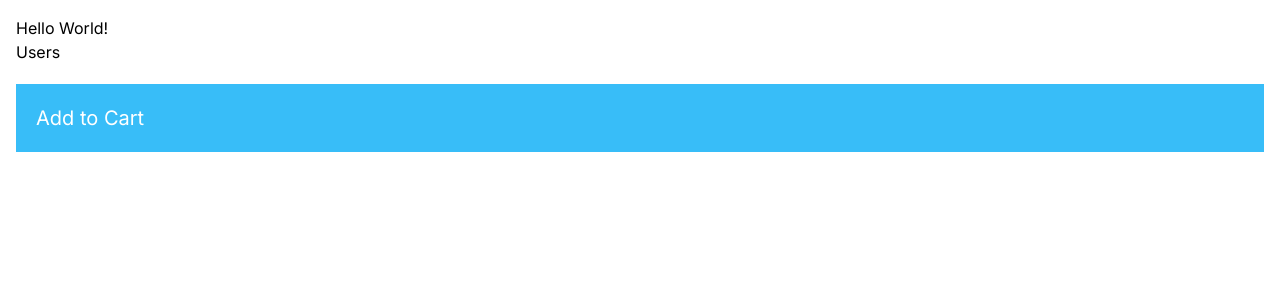
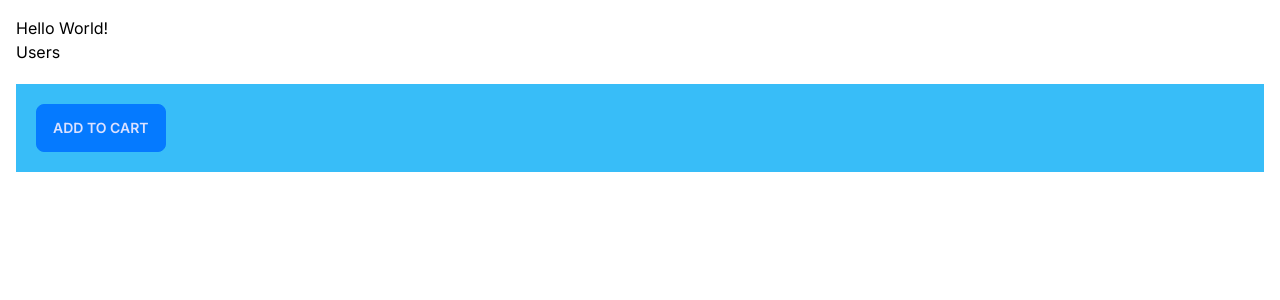
Before and after one commit to kwNick/nextJS, a Next.js app in the folder mosh_tut/next-app/: page / in a window 1280 px wide. Shown: the top 300 px of the page. Built offline with nearby package versions, Linux system fonts and the light colour scheme.

Commit message:
DaisyUI CSS classes; tables and theme. keeping the tailwind classes as well!

```diff
--- a/mosh_tut/next-app/app/components/AddToCart.tsx
+++ b/mosh_tut/next-app/app/components/AddToCart.tsx
@@ -4,7 +4,7 @@
 const AddToCart = () => {
   return (
     <div>
-        <button onClick={() => console.log('Click')}>Add to Cart</button>
+        <button className='btn btn-primary' onClick={() => console.log('Click')}>Add to Cart</button>
     </div>
   )
 }
--- a/mosh_tut/next-app/app/layout.tsx
+++ b/mosh_tut/next-app/app/layout.tsx
@@ -15,7 +15,7 @@
   children: React.ReactNode
 }) {
   return (
-    <html lang="en">
+    <html lang="en" data-theme="winter">
       <body className={inter.className}>{children}</body>
     </html>
   )
--- a/mosh_tut/next-app/app/users/page.tsx
+++ b/mosh_tut/next-app/app/users/page.tsx
@@ -3,6 +3,7 @@
 interface User {
   id: number;
   name: string;
+  email: string;
 }
 
 const UsersPage = async () => {
@@ -13,9 +14,19 @@
     <>
       <h1>Users</h1>
       <p>{new Date().toLocaleTimeString()}</p>
-      <ul>
-        {users.map(user => <li key={user.id}>{user.name}</li>)}
-      </ul>
+      <table className='table table-bordered'>
+        <thead>
+          <tr>
+            <th>Name</th>
+            <th>Email</th>
+          </tr>
+        </thead>
+        <tbody>
+          {users.map(user => <tr key={user.id}>
+          <td>{user.name}</td>
+          <td>{user.email}</td></tr>)}
+        </tbody>
+      </table>
     </>
   )
 }
--- a/mosh_tut/next-app/tailwind.config.ts
+++ b/mosh_tut/next-app/tailwind.config.ts
@@ -15,6 +15,9 @@
       },
     },
   },
-  plugins: [],
+  plugins: [require("daisyui")],
+  daisyui: {
+    themes: ["winter"],
+  },
 }
 export default config
```
Also changed, not shown: mosh_tut/next-app/package.json (+6 -5 lines), 1 other file (tests, documents, lock files or other folders).
